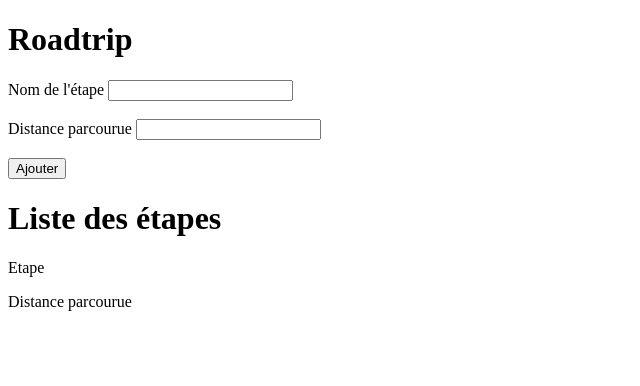
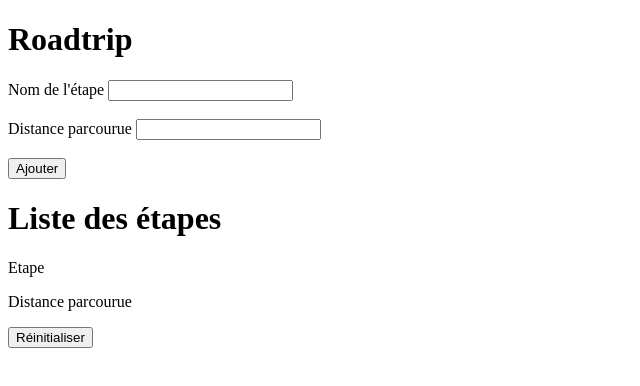
Before and after one commit to Waryen/roadtrip, a plain HTML site: page index.html in a window 1280 px wide. Shown: the whole page, without its empty margins (0-640 px from the left). Drawn offline with Linux system fonts and the light colour scheme.

Commit message:
my changes

```diff
--- a/index.html
+++ b/index.html
@@ -29,6 +29,7 @@
       <div class="bottom">
 
       </div>
+      <button type="button" onclick="">Réinitialiser</button>
     </div>
   </body>
 </html>
```
